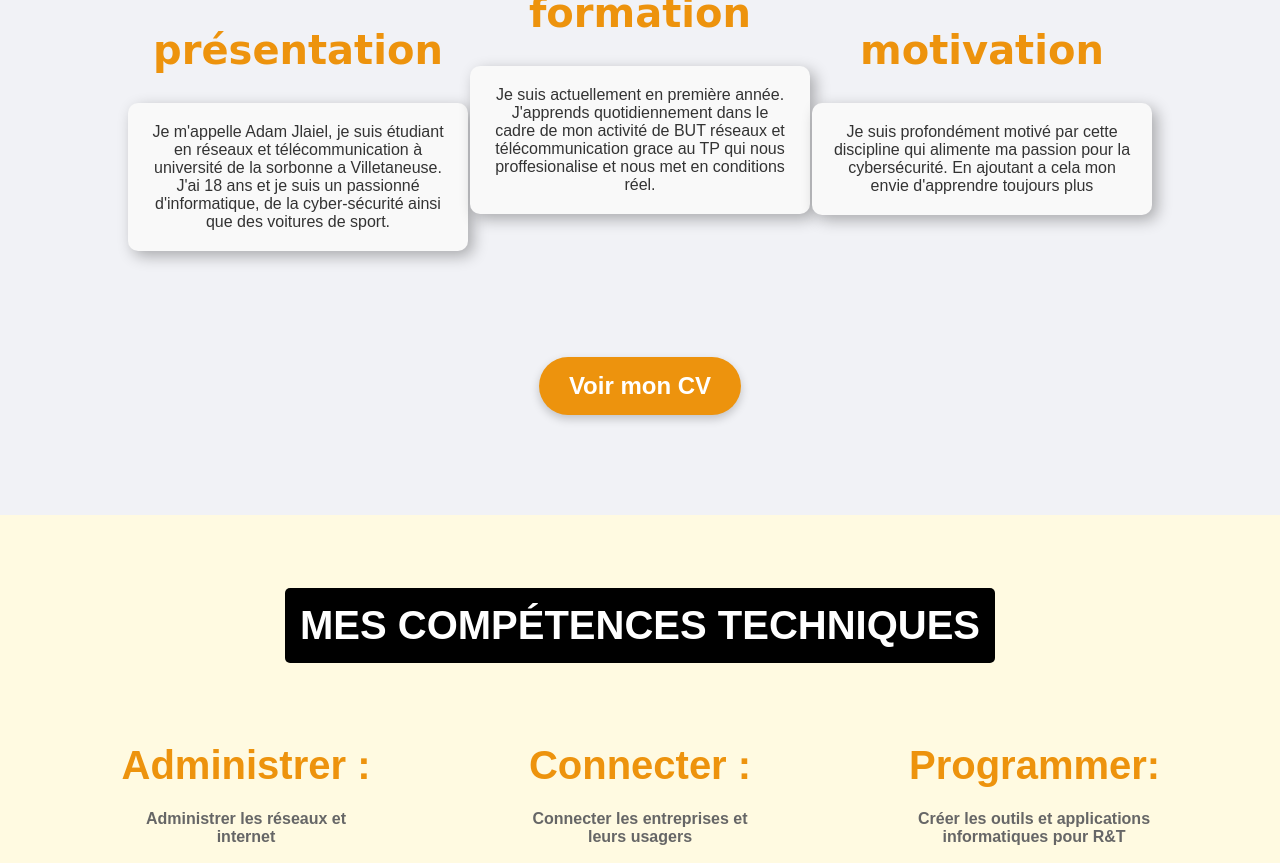
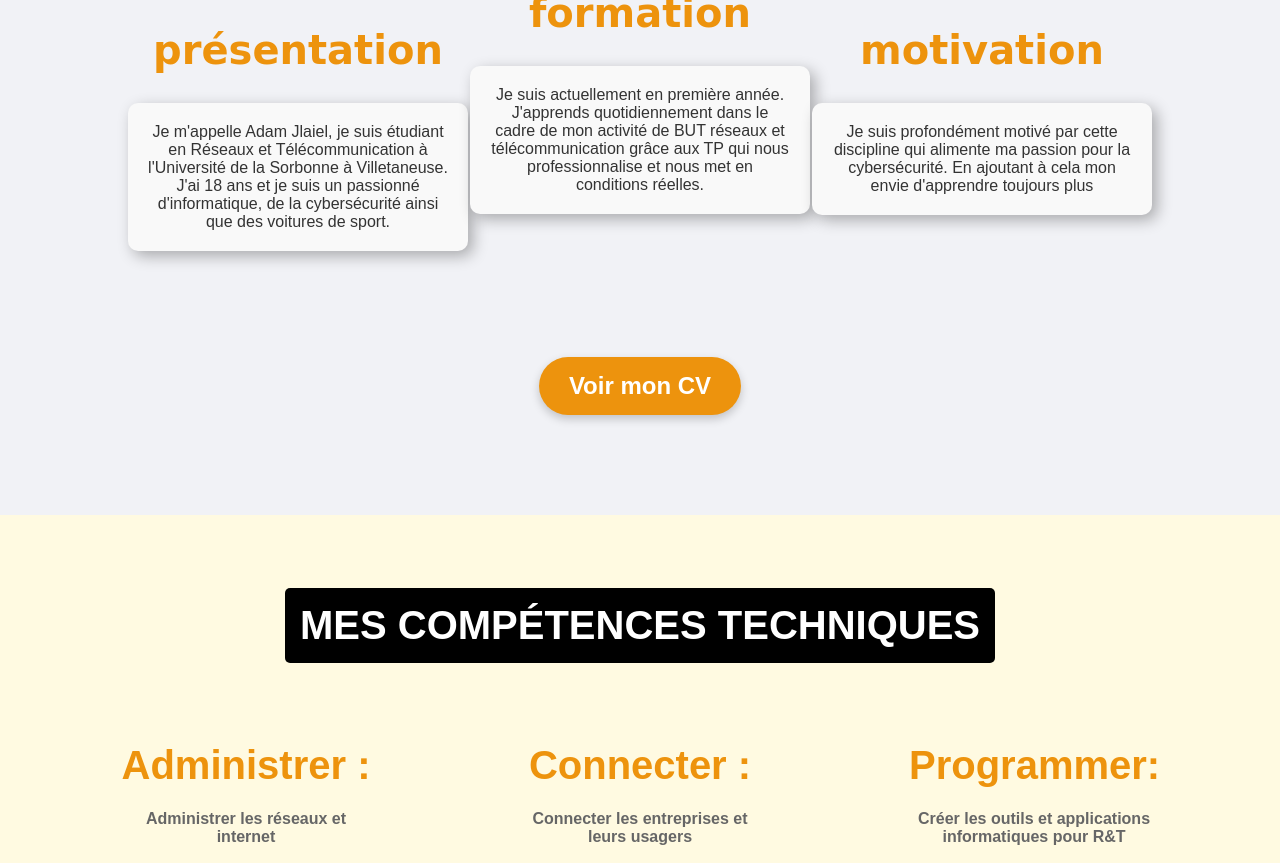
Before and after one commit to Adam44456/My-portfolio, a plain HTML site: page index.html in a window 1280 px wide. Shown: the part 1150-2013 px from the top of the page. Drawn offline with Linux system fonts and the light colour scheme; files whose address does not match are found by name.

Commit message:
Update index.html

```diff
--- a/index.html
+++ b/index.html
@@ -49,9 +49,9 @@
 				<h3>présentation</h3>
 
 					<p>Je m'appelle Adam Jlaiel, je suis étudiant
-						en réseaux et télécommunication à université de la
-						sorbonne a Villetaneuse. J'ai 18 ans et je suis un
-						passionné d'informatique, de la cyber-sécurité ainsi
+						en Réseaux et Télécommunication à l'Université de la
+						Sorbonne à Villetaneuse. J'ai 18 ans et je suis un
+						passionné d'informatique, de la cybersécurité ainsi
 						que des voitures de sport.</p>
 
 			</div>
@@ -61,15 +61,15 @@
 
 					<p>Je suis actuellement en première année. J'apprends
 						 quotidiennement dans le cadre de mon activité
-						de BUT réseaux et télécommunication grace au TP
-						qui nous proffesionalise et nous met en conditions réel.</p>
+						de BUT réseaux et télécommunication grâce aux TP
+						qui nous professionnalise et nous met en conditions réelles.</p>
 
 			</div>
 			<div class="imagePrestation">
 				<img src="img/brain-with-big-muscles-and-bulb-shape-logo-design-brain-and-intellect-power-free-vector.jpg" alt="">
 				<h3>motivation</h3>
 					<p>Je suis profondément motivé par cette discipline qui
-						alimente ma passion pour la cybersécurité. En ajoutant a cela
+						alimente ma passion pour la cybersécurité. En ajoutant à cela
 						mon envie d'apprendre toujours plus</p>
 
 
```
